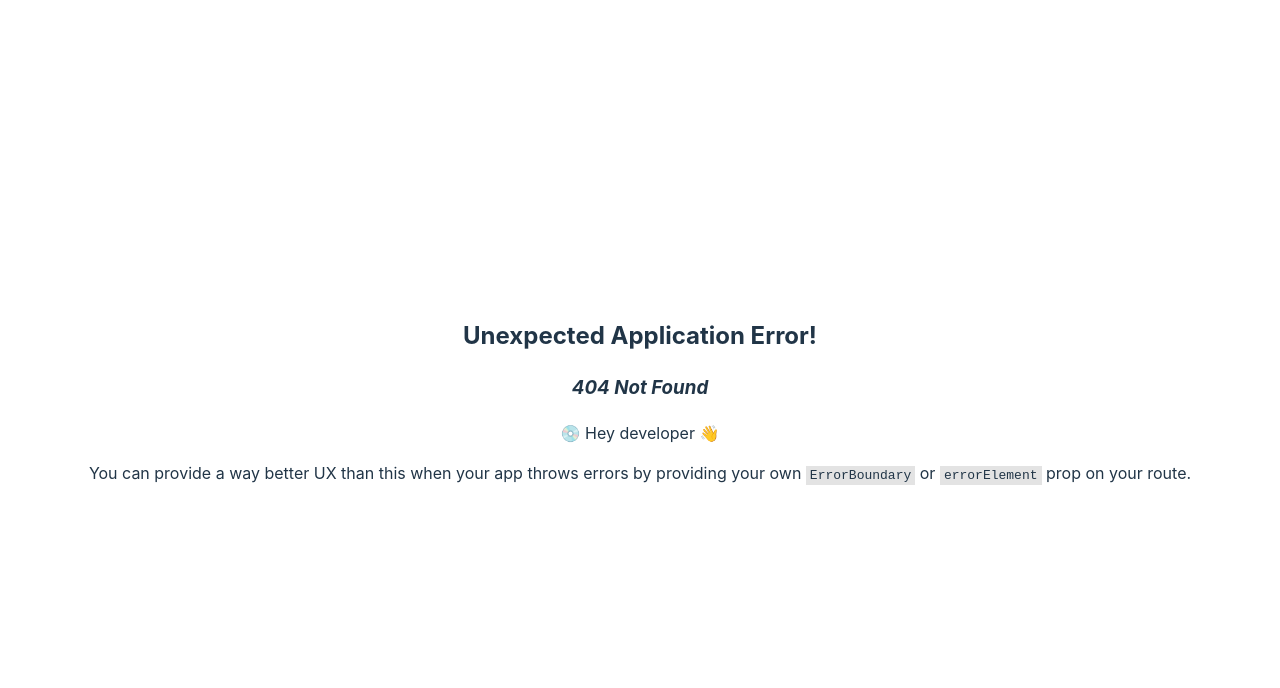
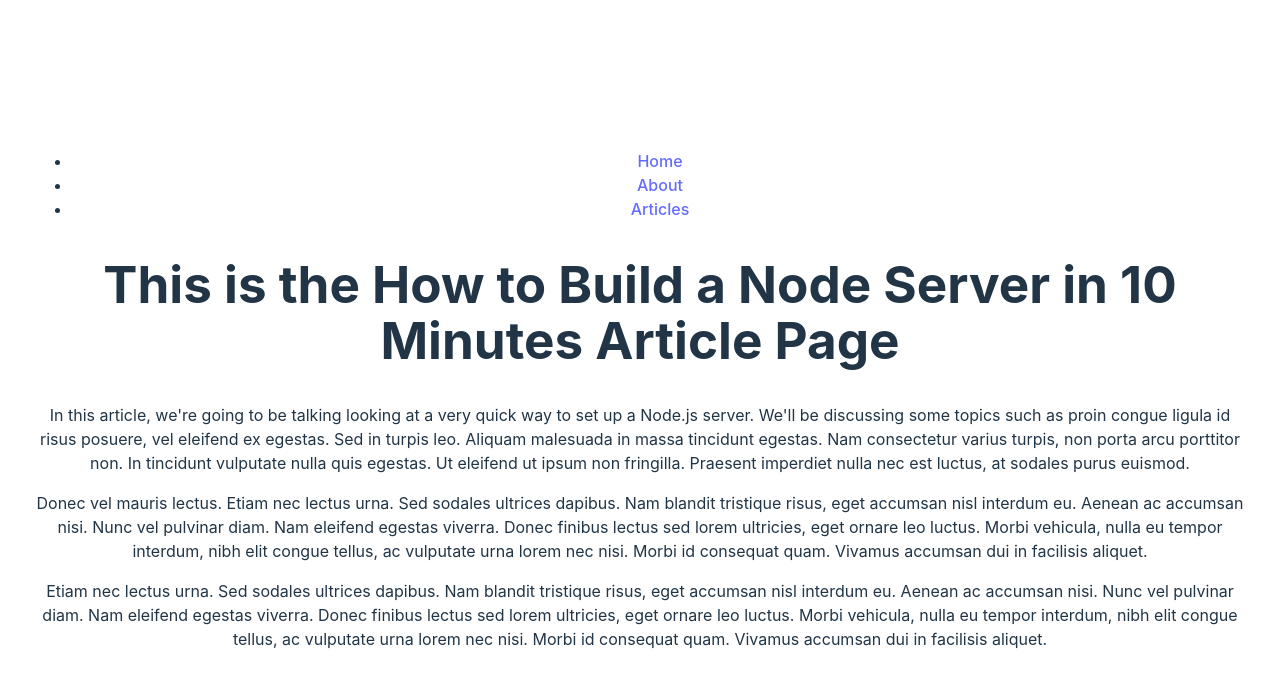
Before and after one commit to mcvetkovic807/react-create-host-fullstack-website, a React (Vite) app in the folder front-end/: page /articles/learn-node in a window 1280 px wide. Before the commit this address had no page. Shown: the top 688 px of the page. Built offline with nearby package versions, Linux system fonts and the light colour scheme.

Commit message:
01_06b Url parameters

```diff
--- a/front-end/src/App.jsx
+++ b/front-end/src/App.jsx
@@ -22,7 +22,7 @@
     path: '/articles',
     element: <ArticlesListPage />
   }, {
-    path: '/articles/individual',
+    path: '/articles/:name',
     element: <ArticlePage />
   }]
 }];
--- /dev/null
+++ b/front-end/src/article-content.js
@@ -0,0 +1,77 @@
+const articles = [
+    {
+        name: 'learn-react',
+        title: 'The Fastest Way to Learn React',
+        content: [
+            `Welcome! Today we're going to be talking about the fastest way to
+            learn React. We'll be discussing some topics such as proin congue
+            ligula id risus posuere, vel eleifend ex egestas. Sed in turpis leo.
+            Aliquam malesuada in massa tincidunt egestas. Nam consectetur varius turpis,
+            non porta arcu porttitor non. In tincidunt vulputate nulla quis egestas. Ut
+            eleifend ut ipsum non fringilla. Praesent imperdiet nulla nec est luctus, at
+            sodales purus euismod.`,
+            `Donec vel mauris lectus. Etiam nec lectus urna. Sed sodales ultrices dapibus.
+            Nam blandit tristique risus, eget accumsan nisl interdum eu. Aenean ac accumsan
+            nisi. Nunc vel pulvinar diam. Nam eleifend egestas viverra. Donec finibus lectus
+            sed lorem ultricies, eget ornare leo luctus. Morbi vehicula, nulla eu tempor
+            interdum, nibh elit congue tellus, ac vulputate urna lorem nec nisi. Morbi id
+            consequat quam. Vivamus accumsan dui in facilisis aliquet.`,
+            `Etiam nec lectus urna. Sed sodales ultrices dapibus.
+            Nam blandit tristique risus, eget accumsan nisl interdum eu. Aenean ac accumsan
+            nisi. Nunc vel pulvinar diam. Nam eleifend egestas viverra. Donec finibus lectus
+            sed lorem ultricies, eget ornare leo luctus. Morbi vehicula, nulla eu tempor
+            interdum, nibh elit congue tellus, ac vulputate urna lorem nec nisi. Morbi id
+            consequat quam. Vivamus accumsan dui in facilisis aliquet.`,
+        ]
+    },    {
+        name: 'learn-node',
+        title: 'How to Build a Node Server in 10 Minutes',
+        content: [
+            `In this article, we're going to be talking looking at a very quick way
+            to set up a Node.js server. We'll be discussing some topics such as proin congue
+            ligula id risus posuere, vel eleifend ex egestas. Sed in turpis leo.
+            Aliquam malesuada in massa tincidunt egestas. Nam consectetur varius turpis,
+            non porta arcu porttitor non. In tincidunt vulputate nulla quis egestas. Ut
+            eleifend ut ipsum non fringilla. Praesent imperdiet nulla nec est luctus, at
+            sodales purus euismod.`,
+            `Donec vel mauris lectus. Etiam nec lectus urna. Sed sodales ultrices dapibus.
+            Nam blandit tristique risus, eget accumsan nisl interdum eu. Aenean ac accumsan
+            nisi. Nunc vel pulvinar diam. Nam eleifend egestas viverra. Donec finibus lectus
+            sed lorem ultricies, eget ornare leo luctus. Morbi vehicula, nulla eu tempor
+            interdum, nibh elit congue tellus, ac vulputate urna lorem nec nisi. Morbi id
+            consequat quam. Vivamus accumsan dui in facilisis aliquet.`,
+            `Etiam nec lectus urna. Sed sodales ultrices dapibus.
+            Nam blandit tristique risus, eget accumsan nisl interdum eu. Aenean ac accumsan
+            nisi. Nunc vel pulvinar diam. Nam eleifend egestas viverra. Donec finibus lectus
+            sed lorem ultricies, eget ornare leo luctus. Morbi vehicula, nulla eu tempor
+            interdum, nibh elit congue tellus, ac vulputate urna lorem nec nisi. Morbi id
+            consequat quam. Vivamus accumsan dui in facilisis aliquet.`,
+        ]
+    },     {
+        name: 'mongodb',
+        title: 'Learn MongoDB',
+        content: [
+            `Today is the day I talk about something which scares most people: resumes.
+            In reality, I'm not sure why people have such a hard time with proin congue
+            ligula id risus posuere, vel eleifend ex egestas. Sed in turpis leo.
+            Aliquam malesuada in massa tincidunt egestas. Nam consectetur varius turpis,
+            non porta arcu porttitor non. In tincidunt vulputate nulla quis egestas. Ut
+            eleifend ut ipsum non fringilla. Praesent imperdiet nulla nec est luctus, at
+            sodales purus euismod.`,
+            `Donec vel mauris lectus. Etiam nec lectus urna. Sed sodales ultrices dapibus.
+            Nam blandit tristique risus, eget accumsan nisl interdum eu. Aenean ac accumsan
+            nisi. Nunc vel pulvinar diam. Nam eleifend egestas viverra. Donec finibus lectus
+            sed lorem ultricies, eget ornare leo luctus. Morbi vehicula, nulla eu tempor
+            interdum, nibh elit congue tellus, ac vulputate urna lorem nec nisi. Morbi id
+            consequat quam. Vivamus accumsan dui in facilisis aliquet.`,
+            `Etiam nec lectus urna. Sed sodales ultrices dapibus.
+            Nam blandit tristique risus, eget accumsan nisl interdum eu. Aenean ac accumsan
+            nisi. Nunc vel pulvinar diam. Nam eleifend egestas viverra. Donec finibus lectus
+            sed lorem ultricies, eget ornare leo luctus. Morbi vehicula, nulla eu tempor
+            interdum, nibh elit congue tellus, ac vulputate urna lorem nec nisi. Morbi id
+            consequat quam. Vivamus accumsan dui in facilisis aliquet.`,
+        ]
+    },
+];
+
+export default articles;
--- a/front-end/src/pages/ArticlePage.jsx
+++ b/front-end/src/pages/ArticlePage.jsx
@@ -1,5 +1,15 @@
+import { useParams } from "react-router-dom";
+import articles from "../article-content";
+
 export default function ArticlePage() {
+    const { name } = useParams();
+
+    const article = articles.find((a) => a.name === name);
+
     return (
-        <h1>This is the Article Page</h1>
-    )
+        <>
+        <h1>This is the {article.title} Article Page</h1>
+        {article.content.map(p => <p key={p}>{p}</p>)}
+        </>
+    );
 }
```
